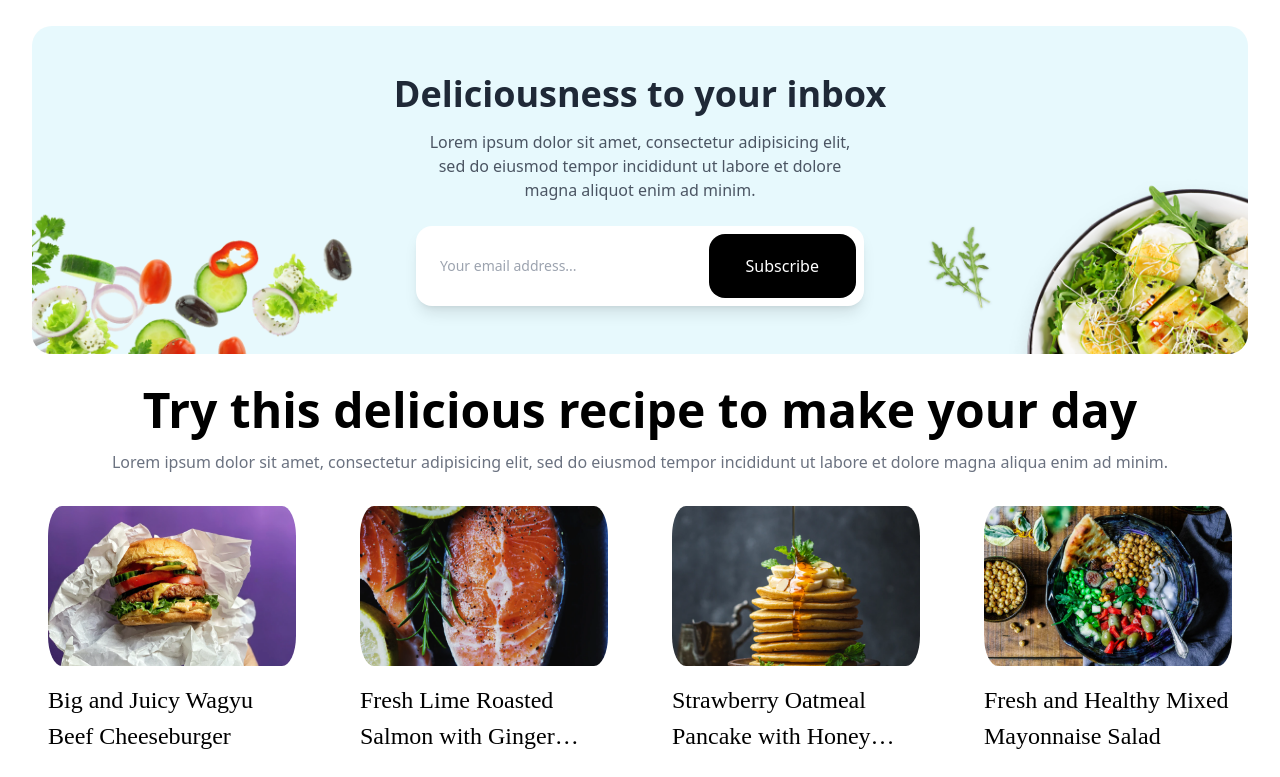
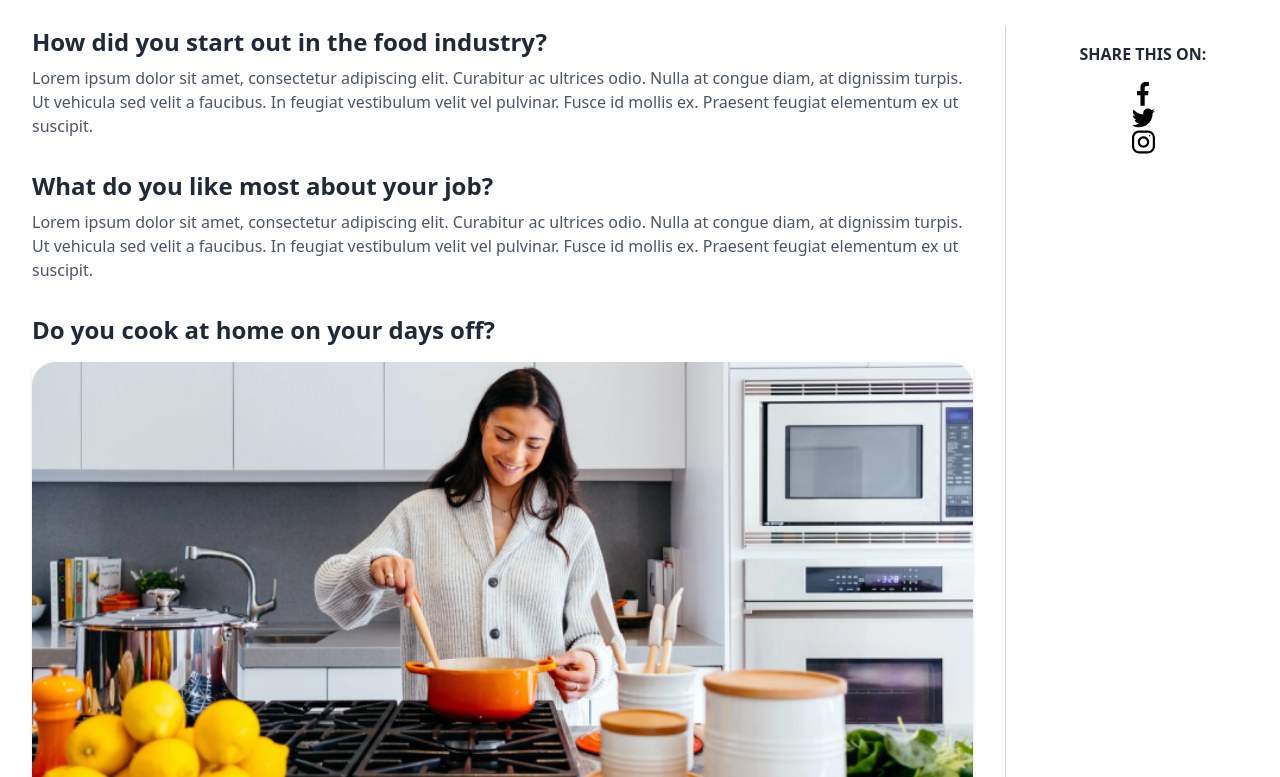
Before and after one commit to manmandh/practice-react, a React (Vite) app: page /blog in a window 1280 px wide. Shown: the part 903-1680 px from the top of the page. Built offline with nearby package versions, Linux system fonts and the light colour scheme.

Commit message:
#8 finish blog page #9

```diff
--- /dev/null
+++ b/src/components/commons/ChefInterview/ChefInterview.tsx
@@ -0,0 +1,53 @@
+import { SocialIcon, socialMediaIcons } from "../Header/Header";
+import direction from '~/assets/images/direction.png';
+
+export const ChefInterview = () => {
+  return (
+    <div className="mx-auto px-8 bg-white mb-10">
+      <div className="flex flex-col lg:flex-row">
+        {/* Left Content: Questions */}
+        <div className="flex-1 space-y-8 pr-8">
+          {/* Question 1 */}
+          <div>
+            <h2 className="text-2xl font-bold text-gray-800">How did you start out in the food industry?</h2>
+            <p className="mt-2 text-gray-600">
+              Lorem ipsum dolor sit amet, consectetur adipiscing elit. Curabitur ac ultrices odio. Nulla at congue diam, at dignissim turpis. Ut vehicula sed velit a faucibus. In feugiat vestibulum velit vel pulvinar. Fusce id mollis ex. Praesent feugiat elementum ex ut suscipit.
+            </p>
+          </div>
+
+          {/* Question 2 */}
+          <div>
+            <h2 className="text-2xl font-bold text-gray-800">What do you like most about your job?</h2>
+            <p className="mt-2 text-gray-600">
+              Lorem ipsum dolor sit amet, consectetur adipiscing elit. Curabitur ac ultrices odio. Nulla at congue diam, at dignissim turpis. Ut vehicula sed velit a faucibus. In feugiat vestibulum velit vel pulvinar. Fusce id mollis ex. Praesent feugiat elementum ex ut suscipit.
+            </p>
+          </div>
+
+          {/* Question 3 */}
+          <div>
+            <h2 className="text-2xl font-bold text-gray-800">Do you cook at home on your days off?</h2>
+            <img
+              src={direction}
+              alt="Cooking at home"
+              className="w-full h-auto mt-4 rounded-md shadow-md"
+            />
+            <p className="mt-2 text-gray-600">
+              Lorem ipsum dolor sit amet, consectetur adipiscing elit. Curabitur ac ultrices odio. Nulla at congue diam, at dignissim turpis. Ut vehicula sed velit a faucibus. In feugiat vestibulum velit vel pulvinar. Fusce id mollis ex. Praesent feugiat elementum ex ut suscipit.
+            </p>
+          </div>
+        </div>
+
+        {/* Right Content: Share Icons */}
+        <div className="flex-none lg:w-[20%] lg:pl-8 mt-8 lg:mt-0 border-l border-gray-300 flex flex-col items-center space-y-4">
+          <span className="block text-gray-800 font-bold mt-4">SHARE THIS ON:</span>
+          <div className="space-y-4">
+            {socialMediaIcons.map((iconSrc) => (
+              <SocialIcon key={iconSrc} iconSrc={iconSrc} />
+            ))}
+          </div>
+        </div>
+
+      </div>
+    </div>
+  );
+};
--- a/src/components/commons/Header/Header.tsx
+++ b/src/components/commons/Header/Header.tsx
@@ -26,7 +26,7 @@ const navigationLinks = [
   { href: '/about-us', label: 'About Us' },
 ];
 
-const SocialIcon = ({ iconSrc }: { iconSrc: string }) => {
+export const SocialIcon = ({ iconSrc }: { iconSrc: string }) => {
   return (
     <Link to="#">
       <img src={iconSrc} alt="icon" className="h-6 w-6" />
@@ -34,7 +34,8 @@ const SocialIcon = ({ iconSrc }: { iconSrc: string }) => {
   );
 };
 
-const socialMediaIcons = [facebook, twitter, instagram];
+// eslint-disable-next-line react-refresh/only-export-components
+export const socialMediaIcons = [facebook, twitter, instagram];
 
 export const Header = () => {
   return <>
--- a/src/pages/Home/BlogPage.tsx
+++ b/src/pages/Home/BlogPage.tsx
@@ -3,11 +3,13 @@ import { Header } from "~/components/commons/Header/Header";
 import { DeliciousnessMail } from "~/components/commons/DeliciousnessMail/DeliciousnessMail";
 import { Footer } from "~/components/commons/Footer/Footer";
 import { RecipeListTwo } from "./RecipeList";
+import { ChefInterview } from "~/components/commons/ChefInterview/ChefInterview";
 
 export default function BlogPage() {
   return <>
     <Header/>
     <ChefGuide/>
+    <ChefInterview/>
     <DeliciousnessMail/>
     <RecipeListTwo/>
     <Footer/>
```
